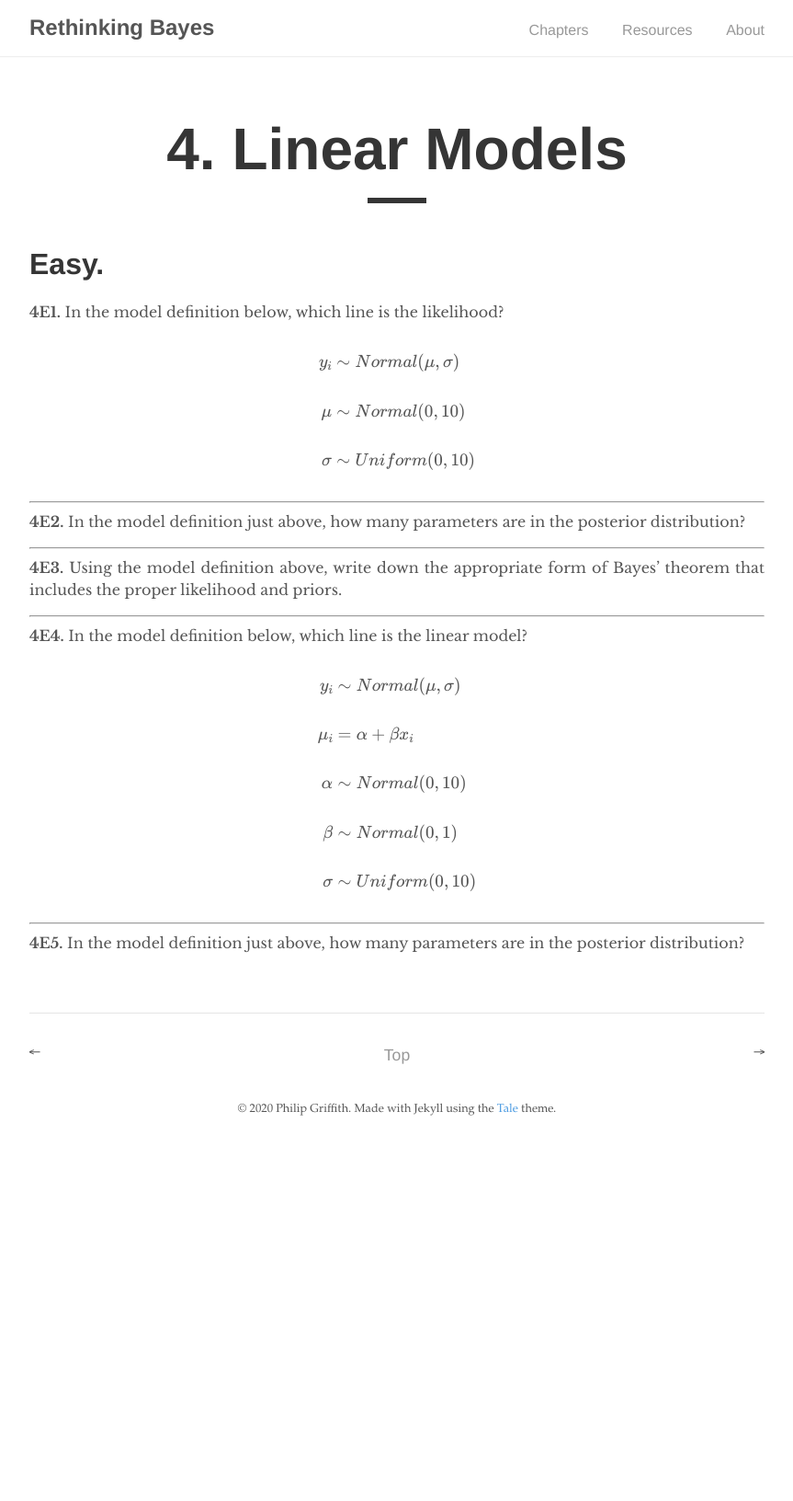
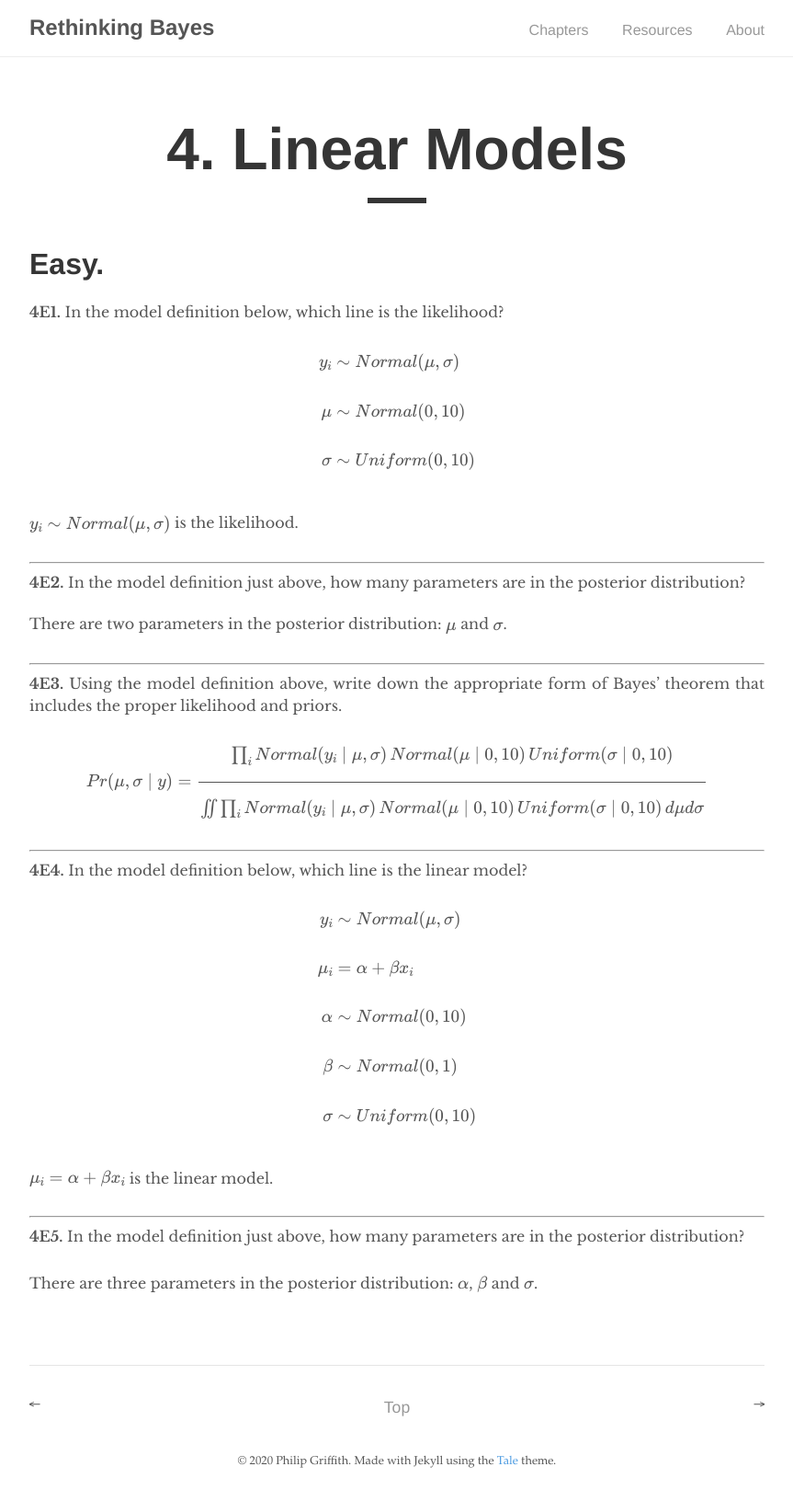
Before and after one commit to PhilipGriffith/RethinkingBayesCode, a Jekyll site: the page built from _sephiroth/4-easy.md, in a window 1280 px wide. Shown: the whole page at 92% size, without its empty margins (208-1071 px from the left). Built offline with Jekyll 4.4.1, drawn with Linux system fonts in a browser that asks for light colours; formulas are drawn with MathJax 3; before the commit the page ends 1249 px from its top, so only the background shows below that.

Commit message:
Added 4E

```diff
--- a/_sephiroth/4-easy.md
+++ b/_sephiroth/4-easy.md
@@ -9,32 +9,42 @@ use_math: true
 
 **4E1.** In the model definition below, which line is the likelihood?
 
-$$\begin{align}
+$$ \begin{align}
 y_i &\sim Normal(\mu, \sigma) \\
 \mu &\sim Normal(0, 10) \\
 \sigma &\sim Uniform(0, 10)
-\end{align}$$
+\end{align} $$
+
+$y_i \sim Normal(\mu, \sigma)$ is the likelihood.
 
 <hr>
 
 **4E2.** In the model definition just above, how many parameters are in the posterior distribution?
 
+There are two parameters in the posterior distribution: $\mu$ and $\sigma$.
+
 <hr>
 
 **4E3.** Using the model definition above, write down the appropriate form of Bayes’ theorem that includes the proper likelihood and priors.
+
+$$ Pr(\mu, \sigma \mid y) = \frac{\prod_i Normal(y_i \mid \mu, \sigma) \, Normal(\mu \mid 0, 10) \, Uniform(\sigma \mid 0, 10)}{\iint \prod_i Normal(y_i \mid \mu, \sigma) \, Normal(\mu \mid 0, 10) \, Uniform(\sigma \mid 0, 10) \, d \mu d \sigma} $$
 
 <hr>
 
 **4E4.** In the model definition below, which line is the linear model?
 
-$$\begin{align}
+$$ \begin{align}
 y_i &\sim Normal(\mu, \sigma) \\
 \mu_i &= \alpha + \beta x_i \\
 \alpha &\sim Normal(0, 10) \\
 \beta &\sim Normal(0, 1) \\
 \sigma &\sim Uniform(0, 10)
-\end{align}$$
+\end{align} $$
+
+$\mu_i = \alpha + \beta x_i$ is the linear model.
 
 <hr>
 
 **4E5.** In the model definition just above, how many parameters are in the posterior distribution?
+
+There are three parameters in the posterior distribution: $\alpha$, $\beta$ and $\sigma$.
```
Also changed, not shown: _sephiroth/2-easy.md (+2 -2 lines).
